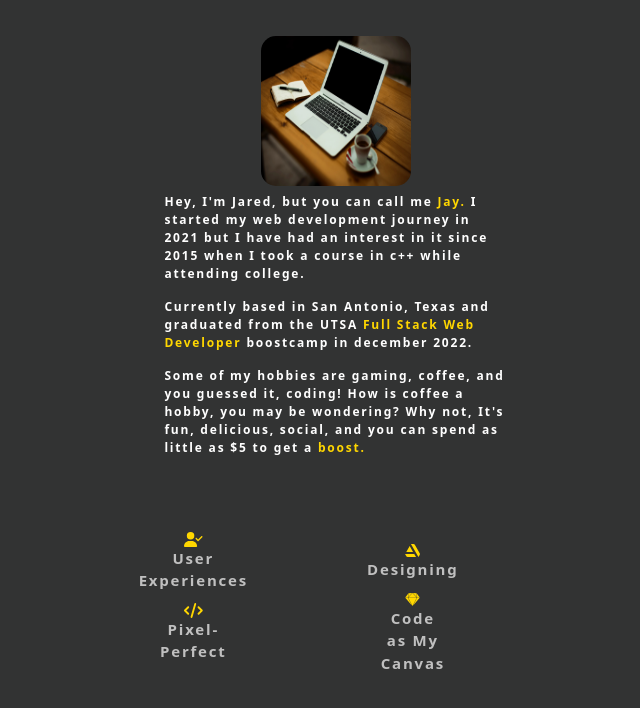
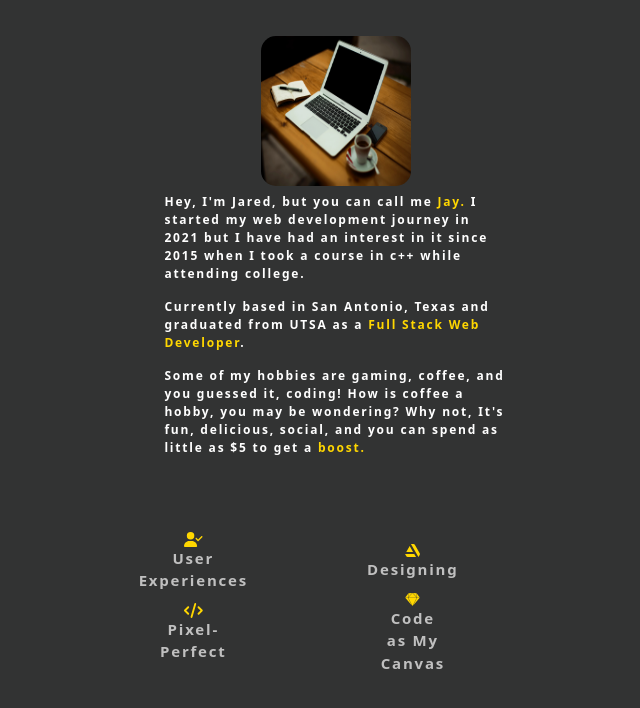
Before and after one commit to JaredLove/jp, a React (Create React App) app: page / in a window 1280 px wide. Shown: the part 1172-1880 px from the top of the page, without its empty margins (304-944 px from the left). Built offline with nearby package versions, Linux system fonts and the light colour scheme.

Commit message:
updates to about section

```diff
--- a/src/components/About/index.js
+++ b/src/components/About/index.js
@@ -25,8 +25,8 @@ function About() {
    <p>
 
 
-                Currently based in San Antonio, Texas and graduated from the
-                UTSA <span className="gy">Full Stack Web Developer</span> boostcamp in december 2022.
+                Currently based in San Antonio, Texas and graduated from
+                UTSA as a <span className="gy">Full Stack Web Developer</span>.
 
 
    </p>
```
